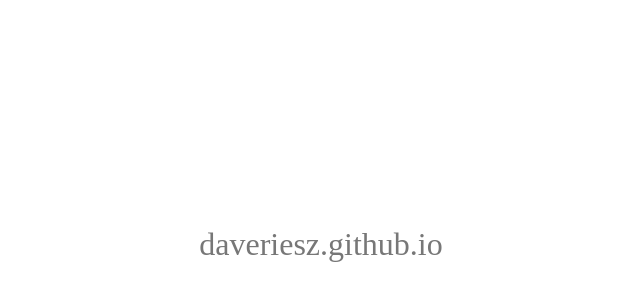
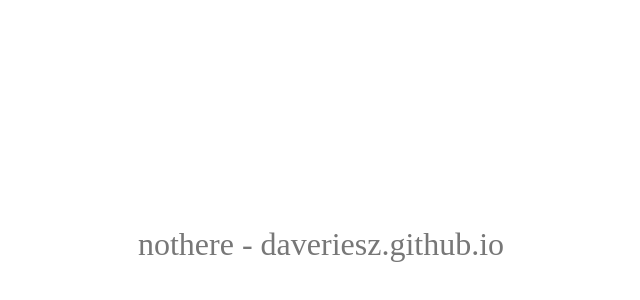
Before and after one commit to daveriesz/daveriesz.github.io, a plain HTML site: page index.html in a window 1280 px wide. Shown: the part 156-456 px from the top of the page, without its empty margins (319-959 px from the left). Drawn offline with Linux system fonts and the light colour scheme.

Commit message:
Update index.html

```diff
--- a/index.html
+++ b/index.html
@@ -6,7 +6,7 @@
 <table width="100%" height="100%" border="0">
   <tr width="1005" height="100%">
     <td width="1005" height="100%" align="center" valign="center">
-      <font size="+3" color="#777">daveriesz.github.io</font>
+      <font size="+3" color="#777">nothere - daveriesz.github.io</font>
     </td>
   </tr>
 </table>
```
